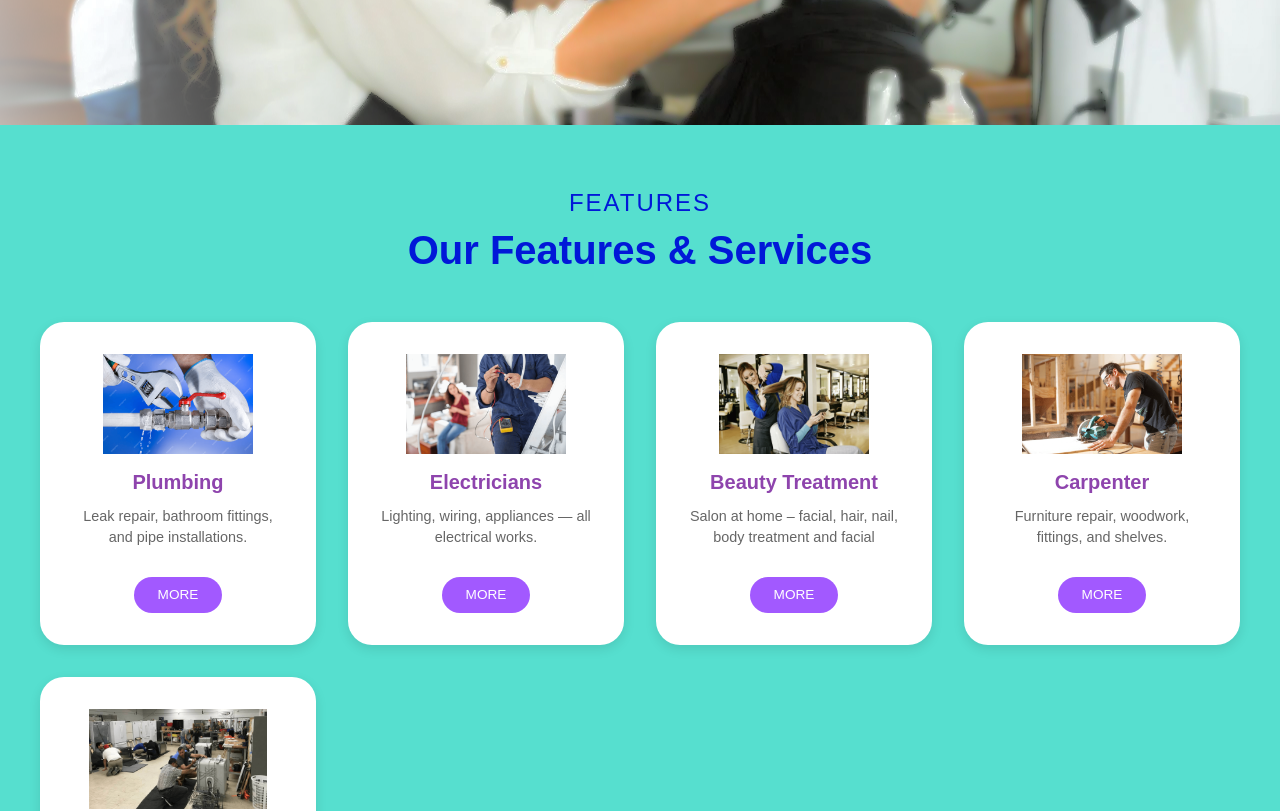
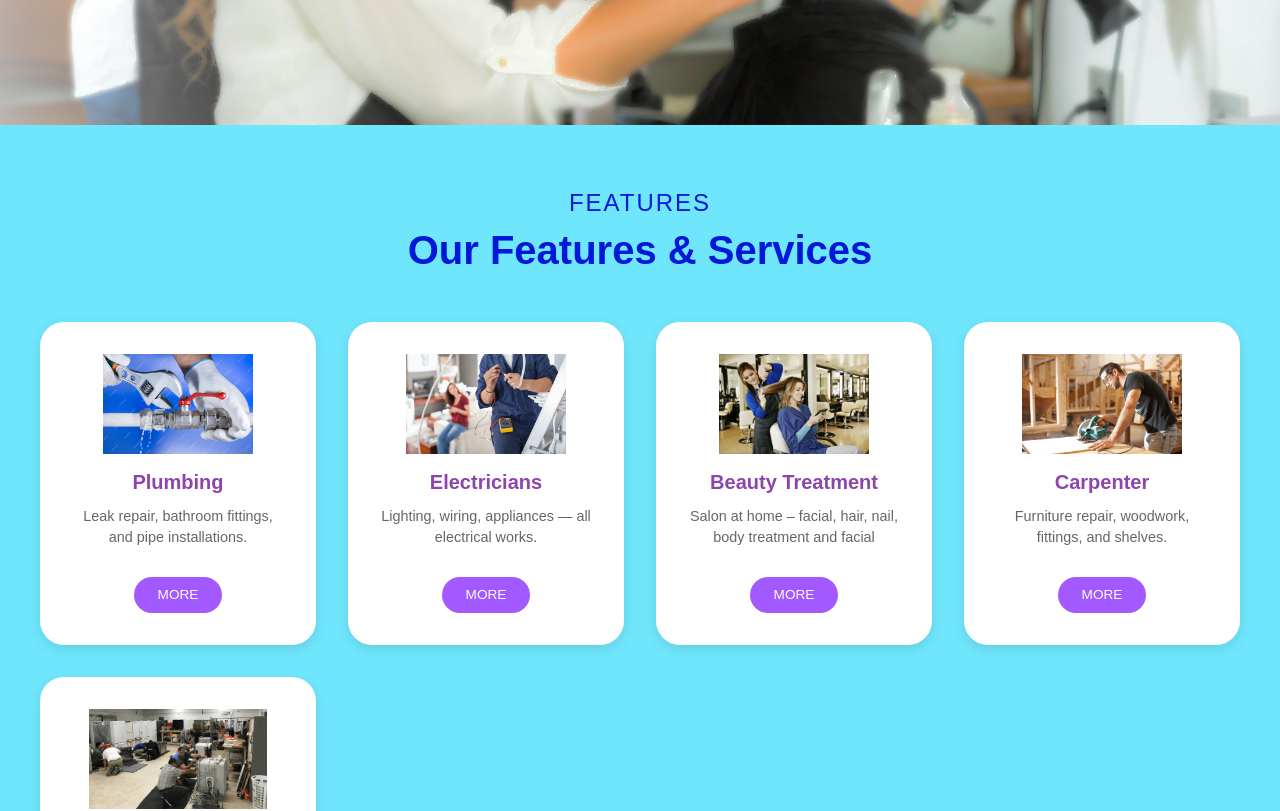
Before and after one commit to Vaishnavi2111/EasyService, a React (Vite) app in the folder hyperlocal-frontend/: page / in a window 1280 px wide. Shown: the part 780-1591 px from the top of the page. Built offline with nearby package versions, Linux system fonts and the light colour scheme.

Commit message:
Some styling changes are made

```diff
--- a/hyperlocal-frontend/src/pages/Home.css
+++ b/hyperlocal-frontend/src/pages/Home.css
@@ -7,13 +7,13 @@
 
 /* Update Page wrapper */
 .home-wrapper {
-  background-color:#56DFCF ;
+  background-color:#6FE6FC ;
   padding-top: 100px;
   font-family: Arial, sans-serif;
 }
 
 .services-section {
-  background-color: #56DFCF;
+  background-color: #6FE6FC;
   padding: 4rem 2rem;
   text-align: center;
 }
```
